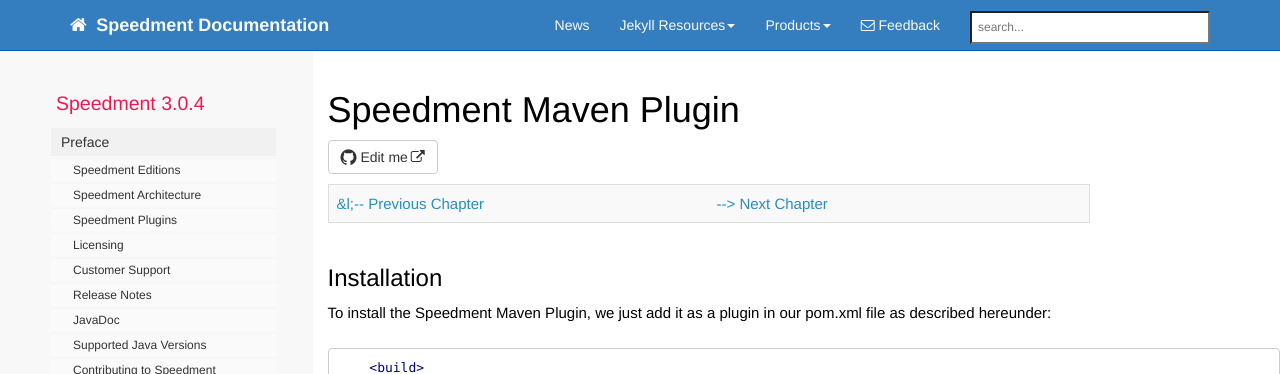
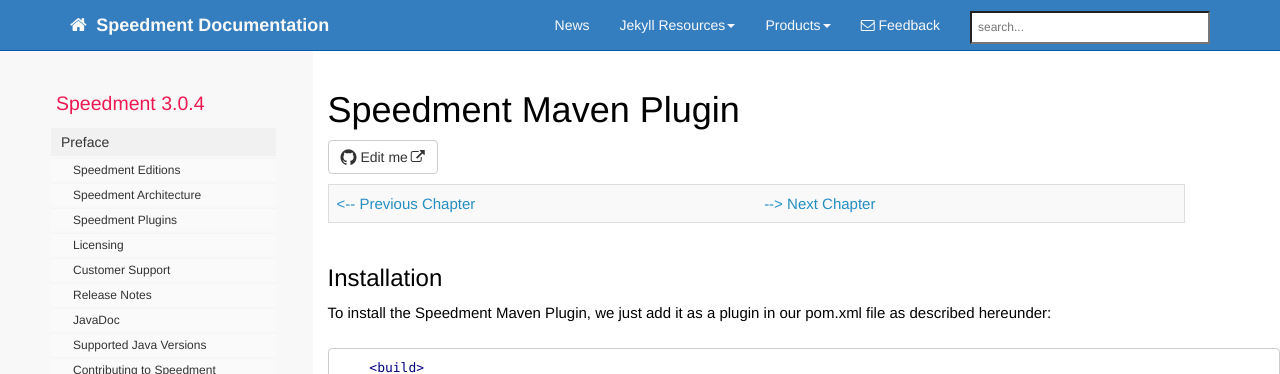
Before and after one commit to speedment/speedment-doc, a Jekyll site: the page built from pages/maven.md, in a window 1280 px wide. Shown: the top 374 px of the page. Built offline with Jekyll 4.4.1, drawn with Linux system fonts in a browser that asks for light colours; nearby versions of some CDN libraries; comment, search, counter and statistics services are not loaded.

Commit message:
Impove prev next

```diff
--- a/_includes/prev_next.html
+++ b/_includes/prev_next.html
@@ -1,8 +1,8 @@
-<table style="width:80%">
+<table style="width:100%">
     <tr>
         <td style="width:50%">
             <div style="align-content: flex-start">
-                <a href="{{ page.next }}" >&l;-- Previous Chapter</a>
+                <a href="{{ page.next }}" >&lt;-- Previous Chapter</a>
             </div>
         </td>
         <td style="width:50%">
```
Also changed, not shown: pages/maven.md (+1 -0 lines).
